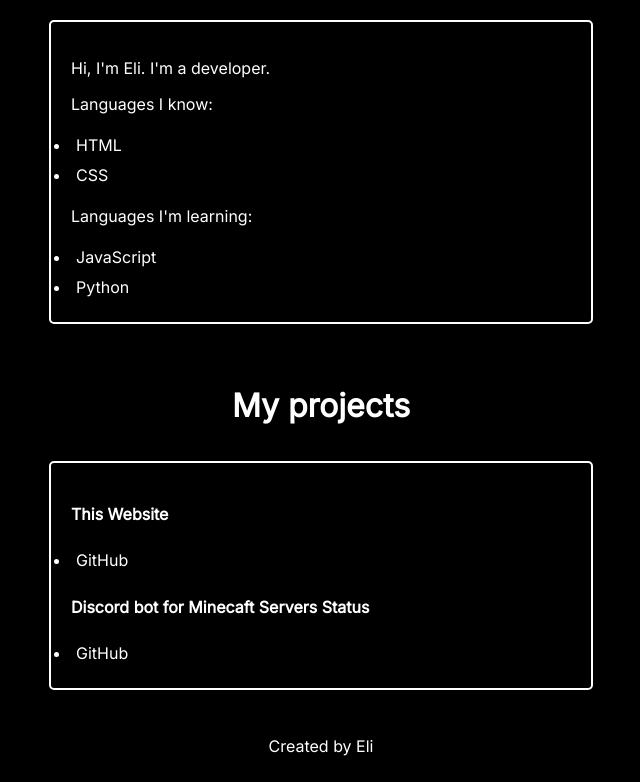
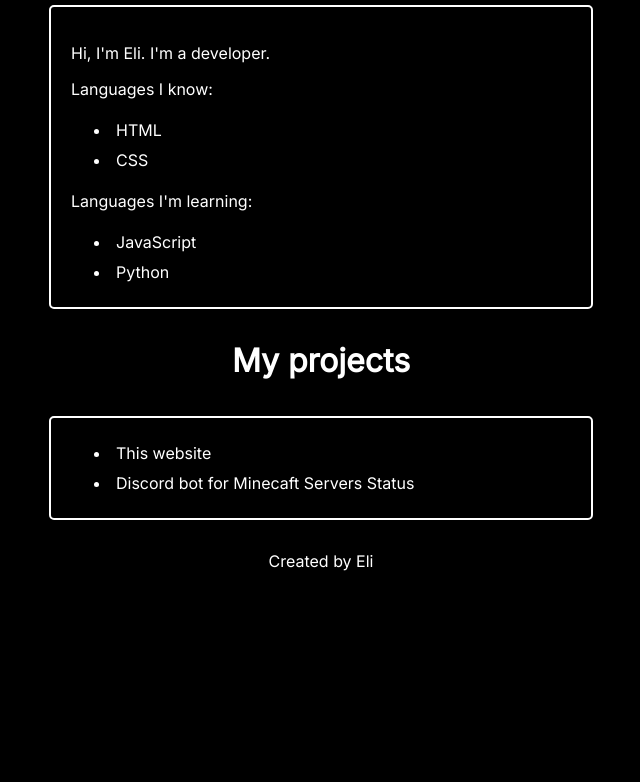
Before and after one commit to Elisz11/MyWebsite, a plain HTML site: page index.html in a window 1280 px wide. Shown: the part 391-1173 px from the top of the page, without its empty margins (319-959 px from the left). After the commit the page ends 988 px from the top, so only its background shows below. Drawn offline with Linux system fonts and the light colour scheme; a web font is replaced by a local one.

Commit message:
Modified the style

```diff
--- a/css/body.css
+++ b/css/body.css
@@ -17,7 +17,7 @@ body {
 .categories {
     width: 90%;
     max-width: 600px;
-    padding: 20px;
+    padding: 5px;
     display: flex;
     flex-direction: column;
     align-items: center;
@@ -34,7 +34,6 @@ body {
 }
 
 .categories div ul {
-    padding: 0;
     margin: 0;
 }
 
--- a/index.html
+++ b/index.html
@@ -39,13 +39,11 @@
         <div class="categories">
             <h1>My projects</h1>
             <div>
-                <h4>This Website</h4>
                 <ul>
-                    <li><a href="https://github.com/eli-sz-11/elisz11.com" target="_blank" class="link">GitHub</a></li>
+                    <li><a href="https://github.com/eli-sz-11/elisz11.com" target="_blank" class="link">This website</a></li>
                 </ul>
-                <h4>Discord bot for Minecaft Servers Status</h4>
                 <ul>
-                    <li><a href="https://github.com/eli-sz-11/Discord-bot-for-minecraft-server-status" target="_blank" class="link">GitHub</a></li>
+                    <li><a href="https://github.com/eli-sz-11/Discord-bot-for-minecraft-server-status" target="_blank" class="link">Discord bot for Minecaft Servers Status</a></li>
                 </ul>
             </div>
         </div>
```
